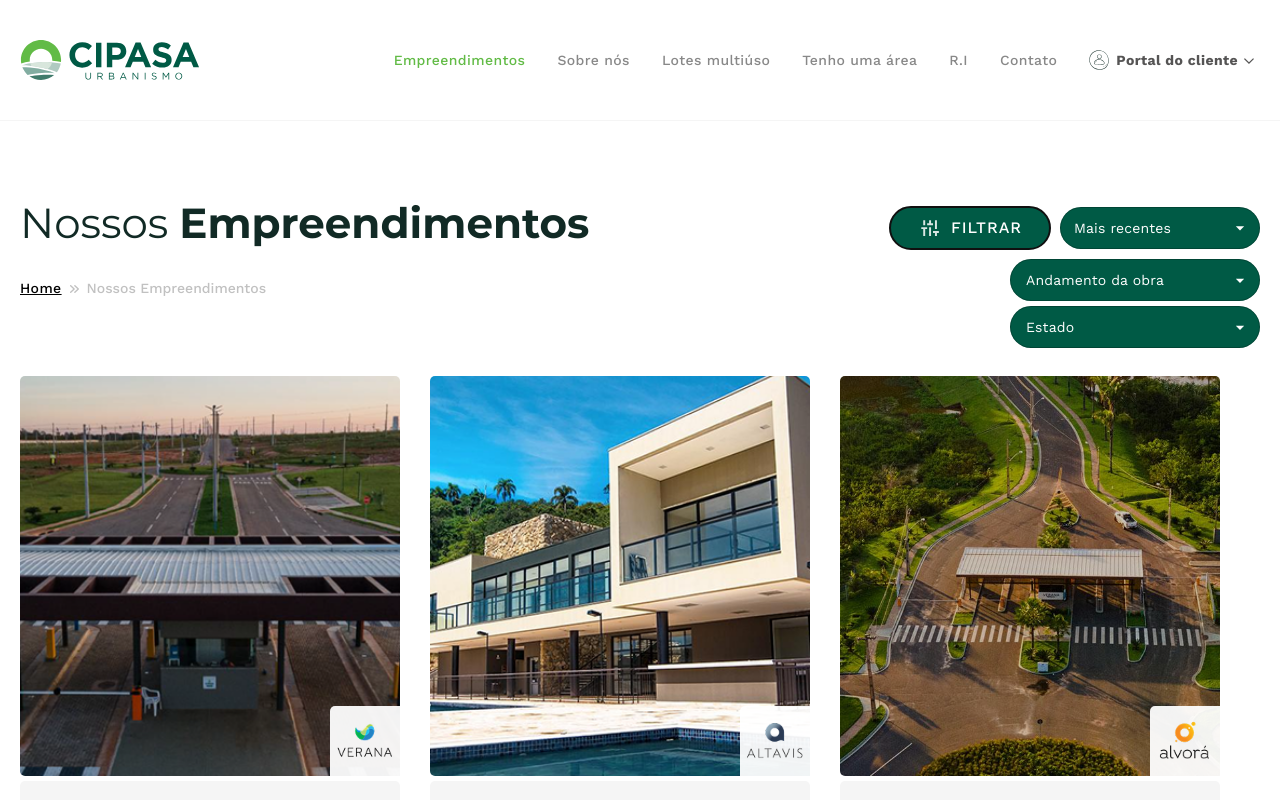
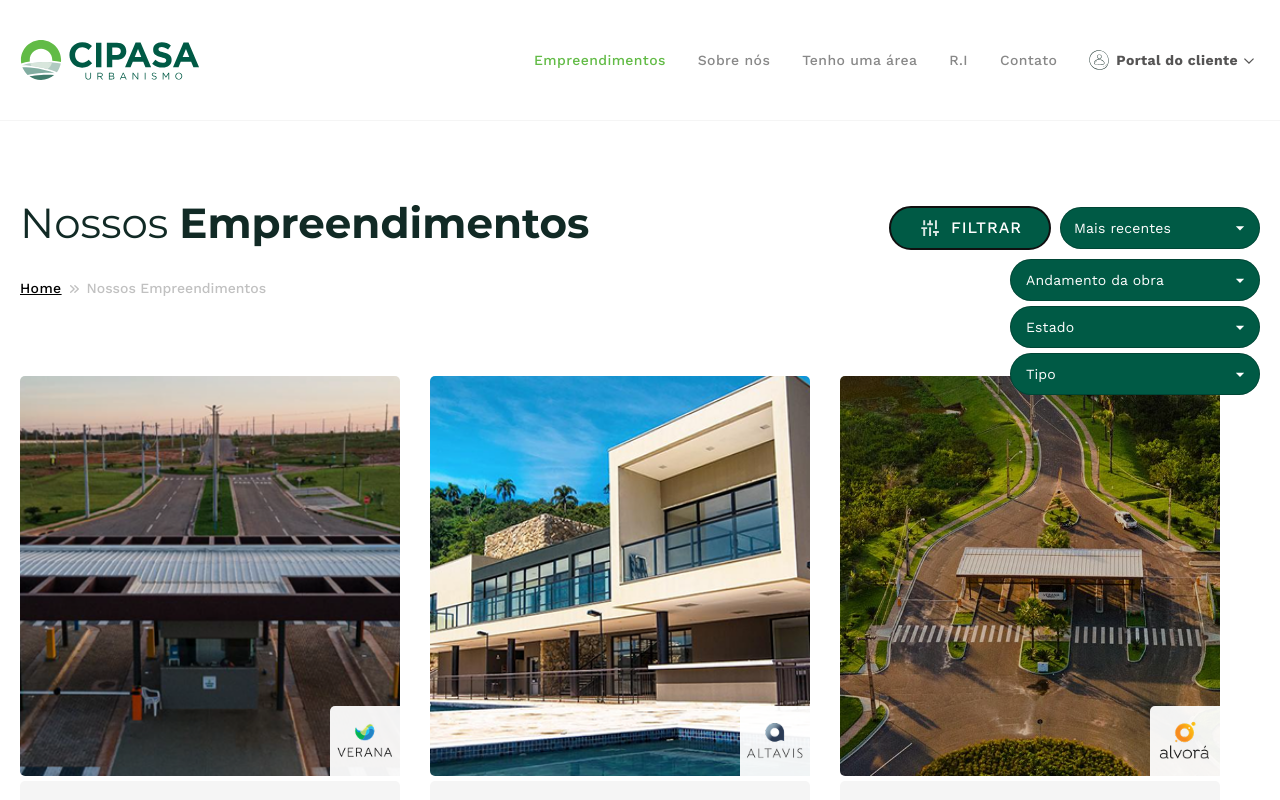
Before and after one commit to brunomy/cipasa-react, a React (Vite) app: page /empreendimentos in a window 1280 px wide. Both pictures are taken after a click on the button "FILTRAR". Shown: the top 800 px of the page. Built offline with nearby package versions, Linux system fonts and the light colour scheme.

Commit message:
VentureMap

```diff
--- a/package.json
+++ b/package.json
@@ -16,8 +16,10 @@
     "@fontsource/work-sans": "^5.2.8",
     "@mui/icons-material": "^7.3.2",
     "@mui/material": "^7.3.2",
+    "leaflet": "^1.9.4",
     "react": "^19.1.1",
     "react-dom": "^19.1.1",
+    "react-leaflet": "^5.0.0",
     "react-router-dom": "^7.9.3",
     "sass": "^1.93.2",
     "swiper": "^12.0.2"
--- a/src/components/Layout/Header/Header.jsx
+++ b/src/components/Layout/Header/Header.jsx
@@ -37,7 +37,6 @@ export default function Header({ ref }) {
           <Box className="content">
             <Button onClick={() => setOpen(false)} component={Link} className={isActive('/empreendimentos') || isActive('/empreendimento') ? 'active' : ''} to="/empreendimentos">Empreendimentos</Button>
             <Button onClick={() => setOpen(false)} component={Link} className={isActive('/sobre') ? 'active' : ''} to="/sobre">Sobre nós</Button>
-            <Button onClick={() => setOpen(false)} component={Link} className={isActive('/lotes-multiuso') ? 'active' : ''} to="/lotes-multiuso">Lotes multiúso</Button>
             <Button onClick={() => setOpen(false)} component={Link} className={isActive('/tenho-uma-area') ? 'active' : ''} to="/tenho-uma-area">Tenho uma área</Button>
             <Button onClick={() => setOpen(false)} component={Link} className={isActive('/ri') ? 'active' : ''} to="/ri">R.I</Button>
             <Button onClick={() => setOpen(false)} component={Link} className={isActive('/contato') ? 'active' : ''} to="/contato">Contato</Button>
--- a/src/main.jsx
+++ b/src/main.jsx
@@ -17,6 +17,8 @@ import 'swiper/css';
 import 'swiper/css/navigation';
 import 'swiper/css/pagination';
 
+import 'leaflet/dist/leaflet.css';
+
 import './index.css'
 import App from './App.jsx'
 
--- a/src/pages/Venture/Venture.jsx
+++ b/src/pages/Venture/Venture.jsx
@@ -6,6 +6,7 @@ import VentureGalery from './components/VentureGalery/VentureGalery';
 import VentureDifferences from './components/VentureDifferences/VentureDifferences';
 import VentureStatus from './components/VentureStatus/VentureStatus';
 import VentureContact from './components/VentureContact/VentureContact';
+import VentureMap from './components/VentureMap/VentureMap';
 
 export default function Venture() {
   return (
@@ -16,6 +17,7 @@ export default function Venture() {
         <VentureGalery />
         <VentureDifferences />
         <VentureStatus />
+        <VentureMap />
         <VentureContact />
       </Box>
     </Box>
--- /dev/null
+++ b/src/pages/Venture/components/VentureMap/VentureMap.jsx
@@ -0,0 +1,41 @@
+import './VentureMap.scss';
+import { Box } from '@mui/material';
+
+import { MapContainer, TileLayer, Marker, Popup } from 'react-leaflet';
+import L from 'leaflet';
+import 'leaflet/dist/leaflet.css';
+
+import pin from './icons/pin.png'
+
+const customIcon = new L.Icon({
+  iconUrl: pin,
+  iconSize: [38, 38],
+});
+
+
+export default function VentureMap() {
+  const position = [-23.55052, -46.633308];
+
+  return (
+    <Box className="venture_map" component="section">
+      <Box className="content">
+        <Box className="map">
+          <MapContainer
+            center={position}
+            zoom={15}
+            scrollWheelZoom={false}
+            style={{ height: '400px', width: '100%', borderRadius: '12px' }}
+          >
+            <TileLayer
+              attribution='&copy; <a href="https://carto.com/attributions">CARTO</a>'
+              url="https://{s}.basemaps.cartocdn.com/light_all/{z}/{x}/{y}{r}.png"
+            />
+            <Marker position={position} icon={customIcon}>
+              <Popup>Verana Condomínio Fechado</Popup>
+            </Marker>
+          </MapContainer>
+        </Box>
+      </Box>
+    </Box>
+  )
+}
--- /dev/null
+++ b/src/pages/Venture/components/VentureMap/VentureMap.scss
@@ -0,0 +1,35 @@
+.venture_map{
+  .content{
+    position: relative;
+    height: 500px;
+
+    .map{
+      position: absolute;
+      top: 0;
+      left: 50%;
+      transform: translateX(-50%);
+      width: 100vw;
+      height: 100%;
+
+      .leaflet-container{
+        height: 100% !important;
+      }
+    }
+  }
+
+  @media (max-width: 1100px) {
+    .content{
+      height: 380px;
+    }
+  }
+  @media (max-width: 850px) {
+    .content{
+      height: 300px;
+    }
+  }
+  @media (max-width: 550px) {
+    .content{
+      height: 250px;
+    }
+  }
+}
--- a/src/pages/Ventures/components/VenturesHeader/VenturesHeader.jsx
+++ b/src/pages/Ventures/components/VenturesHeader/VenturesHeader.jsx
@@ -42,10 +42,17 @@ function Filter() {
     { label: 'Pronto para construir', value: 'pronto' },
   ];
 
+  const typeList = [
+    { label: 'Comercial', value: 'comercial' },
+    { label: 'Incorporação', value: 'incorporacao' },
+    { label: 'Uso misto', value: 'uso-misto' },
+  ];
+
   const [filterOpen, setFilterOpen] = useState(false);
   const [filter, setFilter] = useState({
     status: null,
     state: null,
+    type: null,
   });
 
   return (
@@ -122,6 +129,27 @@ function Filter() {
             )}
           />
         </Box>
+        <Box className="item">
+          <Autocomplete
+            disablePortal
+            options={typeList}
+            value={filter.type}
+            size="small"
+            onChange={(e, newValue) => {
+              if(!newValue){
+                setFilter({ ...filter, type: null }); return;
+              }
+              setFilter({ ...filter, type: newValue });
+            }}
+            renderInput={(params) => (
+              <TextField
+                {...params}
+                placeholder="Tipo"
+                size="small"
+              />
+            )}
+          />
+        </Box>
       </Box>
     </Box>
   )
```
Also changed, not shown: src/components/Layout/Footer/Footer.jsx (+1 -2 lines), src/pages/Venture/components/VentureMap/icons/pin.png (added), 1 other file (tests, documents, lock files or other folders).
